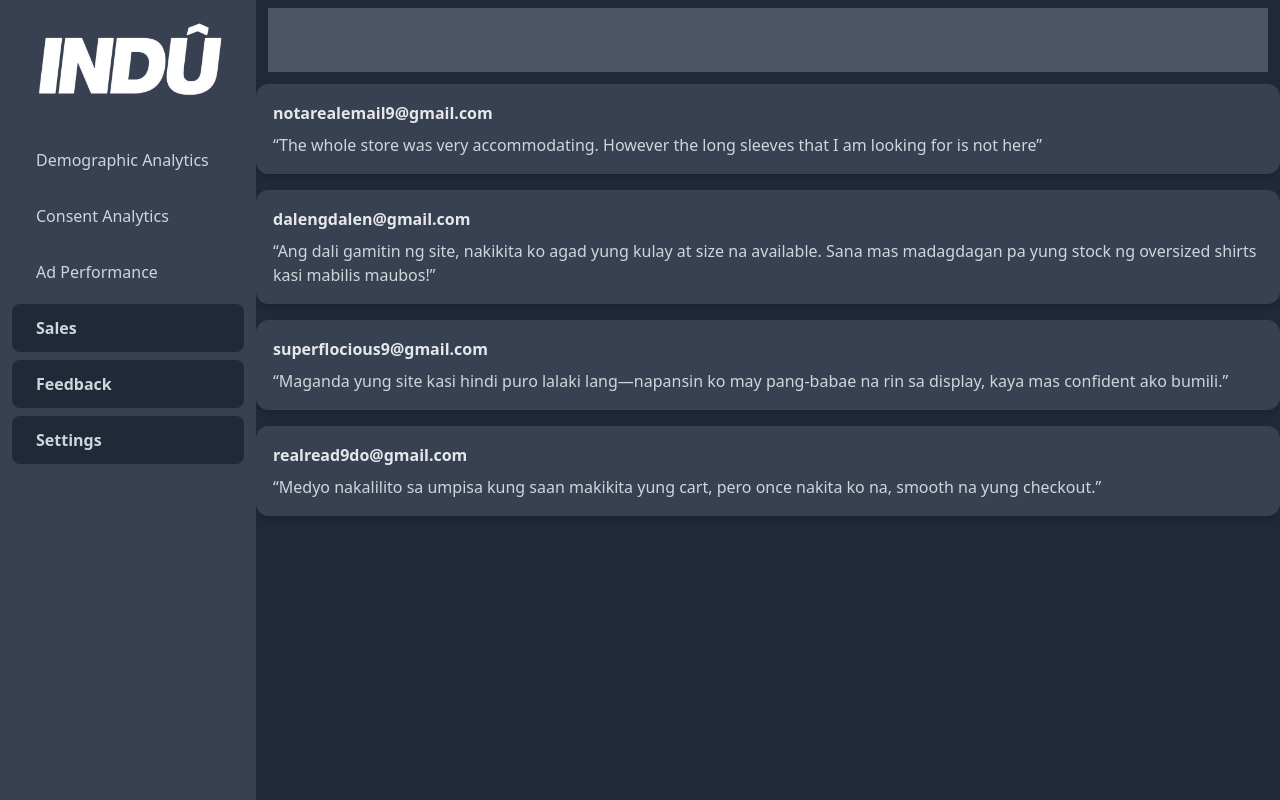
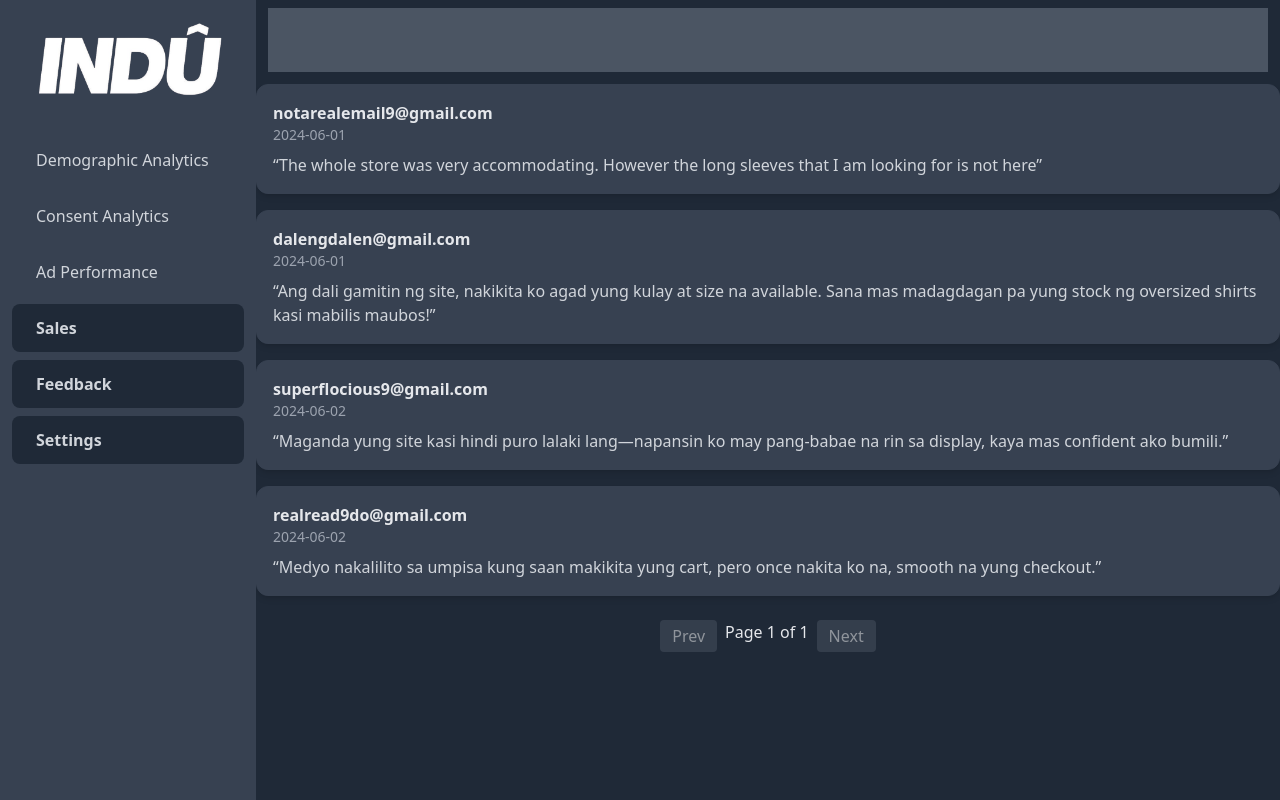
Before and after one commit to dlsntos/smart-target-admin-dashboard, a React (Vite) app: page /dashboard/feedback in a window 1280 px wide. Built offline with nearby package versions, Linux system fonts and the light colour scheme; the HTML template or start-up script is replaced by a standard one.

Commit message:
add pagination feature

```diff
--- a/src/pages/dashboard/Feedback.jsx
+++ b/src/pages/dashboard/Feedback.jsx
@@ -1,38 +1,72 @@
+import { useState } from "react";
 function Feedback() {
   const sampleFeedback = [
     {
       email: "notarealemail9@gmail.com",
       message:
         "The whole store was very accommodating. However the long sleeves that I am looking for is not here",
+      date: "2024-06-01",
     },
     {
       email: "dalengdalen@gmail.com",
       message:
         "Ang dali gamitin ng site, nakikita ko agad yung kulay at size na available. Sana mas madagdagan pa yung stock ng oversized shirts kasi mabilis maubos!",
+      date: "2024-06-01",
     },
     {
       email: "superflocious9@gmail.com",
       message:
         "Maganda yung site kasi hindi puro lalaki lang—napansin ko may pang-babae na rin sa display, kaya mas confident ako bumili.",
+      date: "2024-06-02",
     },
     {
       email: "realread9do@gmail.com",
       message:
         "Medyo nakalilito sa umpisa kung saan makikita yung cart, pero once nakita ko na, smooth na yung checkout.",
+      date: "2024-06-02",
     },
   ];
+
+  const [currentPage, setCurrentPage] = useState(1);
+  const feedbackPerPage = 5;
+
+  const indexOfLast = currentPage * feedbackPerPage;
+  const indexOfFirst = indexOfLast - feedbackPerPage;
+  const currentFeedback = sampleFeedback.slice(indexOfFirst, indexOfLast);
+  const totalPages = Math.ceil(sampleFeedback.length / feedbackPerPage);
   return (
     <div className="flex flex-col items-center h-[calc(100vh-5rem)] ml-64">
-			<div className="space-y-4">
-        {sampleFeedback.map((item, index) => (
+      <div className="space-y-4">
+        {currentFeedback.map((item, index) => (
           <div
             key={index}
             className="bg-gray-700 border border-gray-700 rounded-xl p-4 shadow-md"
           >
             <p className="font-semibold text-gray-200">{item.email}</p>
+            <p className="text-gray-400 text-sm">{item.date}</p>
             <p className="text-gray-300 mt-2">“{item.message}”</p>
           </div>
         ))}
+      </div>
+      {/* Pagination Controls */}
+      <div className="flex gap-2 mt-6">
+        <button
+          onClick={() => setCurrentPage((p) => Math.max(p - 1, 1))}
+          disabled={currentPage === 1}
+          className="px-3 py-1 rounded bg-gray-600 text-white disabled:opacity-50"
+        >
+          Prev
+        </button>
+        <span className="text-gray-200">
+          Page {currentPage} of {totalPages}
+        </span>
+        <button
+          onClick={() => setCurrentPage((p) => Math.min(p + 1, totalPages))}
+          disabled={currentPage === totalPages}
+          className="px-3 py-1 rounded bg-gray-600 text-white disabled:opacity-50"
+        >
+          Next
+        </button>
       </div>
     </div>
   );
```
